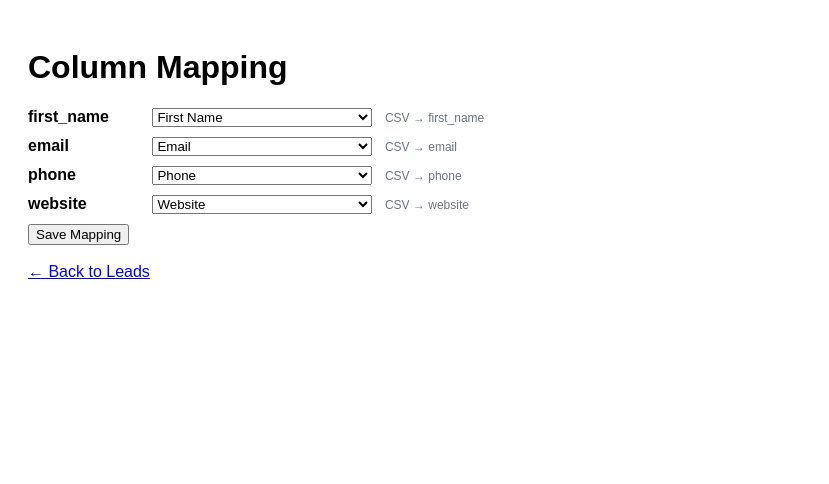
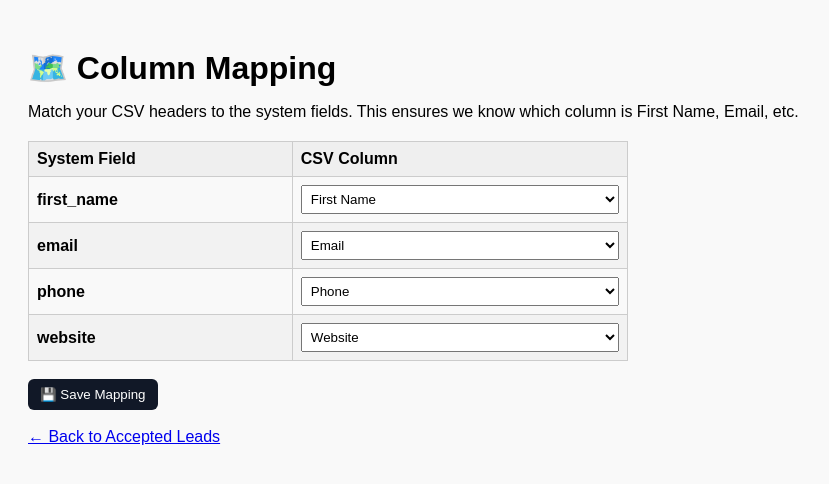
Before and after one commit to jacksonchami117-ui/friday-starter, a Flask app: page /leads/mapping in a window 1280 px wide. Shown: the top 484 px of the page, without its empty margins (0-829 px from the left). Run offline with Flask 3, Linux system fonts and the light colour scheme.

```diff
--- a/templates/mapping.html
+++ b/templates/mapping.html
@@ -1,49 +1,54 @@
-
 <!DOCTYPE html>
 <html lang="en">
 <head>
   <meta charset="UTF-8">
   <title>Column Mapping</title>
   <style>
-    body { font-family: Arial, sans-serif; padding: 20px; }
-    label { display: inline-block; width: 120px; font-weight: bold; }
-    select { min-width: 220px; margin-bottom: 10px; }
-    .hint { color: #6b7280; font-size: 12px; margin-left: 8px; }
+    body { font-family: Arial, sans-serif; padding: 20px; background: #f9f9f9; }
+    h1 { margin-bottom: 15px; }
+    form { margin-top: 20px; }
+    table { border-collapse: collapse; margin-top: 15px; width: 100%; max-width: 600px; }
+    th, td { border: 1px solid #ccc; padding: 8px; text-align: left; }
+    th { background: #efefef; }
+    tr:nth-child(even) { background: #f2f2f2; }
+    select { width: 100%; padding: 5px; }
+    .btn { padding: 8px 12px; background: #111827; color: white; border: none; border-radius: 6px; cursor: pointer; }
+    .btn:hover { background: #2563eb; }
   </style>
 </head>
 <body>
-  <h1>Column Mapping</h1>
+  <h1>🗺️ Column Mapping</h1>
 
-  {% with messages = get_flashed_messages(with_categories=true) %}
-    {% if messages %}
-      <ul>
-        {% for category, message in messages %}
-          <li><strong>{{ category|upper }}:</strong> {{ message }}</li>
+  <p>Match your CSV headers to the system fields. This ensures we know which column is First Name, Email, etc.</p>
+
+  <form method="POST">
+    <table>
+      <thead>
+        <tr><th>System Field</th><th>CSV Column</th></tr>
+      </thead>
+      <tbody>
+        {% for field in system_fields %}
+        <tr>
+          <td><strong>{{ field }}</strong></td>
+          <td>
+            <select name="{{ field }}">
+              <option value="">-- No Mapping --</option>
+              {% for col in headers %}
+                <option value="{{ col }}"
+                  {% if existing.get(field) == col %}selected{% elif suggestions.get(field) == col %}selected{% endif %}>
+                  {{ col }}
+                </option>
+              {% endfor %}
+            </select>
+          </td>
+        </tr>
         {% endfor %}
-      </ul>
-    {% endif %}
-  {% endwith %}
-
-  <form method="post">
-    {% for field in system_fields %}
-      <div>
-        <label for="{{ field }}">{{ field }}</label>
-        <select id="{{ field }}" name="{{ field }}">
-          <option value="">-- (not mapped) --</option>
-          {% for h in headers %}
-            {% set sel = '' %}
-            {% if existing.get(field) == h or suggestions.get(field) == h %}
-              {% set sel = 'selected' %}
-            {% endif %}
-            <option value="{{ h }}" {{ sel }}>{{ h }}</option>
-          {% endfor %}
-        </select>
-        <span class="hint">CSV → {{ field }}</span>
-      </div>
-    {% endfor %}
-    <button type="submit">Save Mapping</button>
+      </tbody>
+    </table>
+    <br>
+    <button type="submit" class="btn">💾 Save Mapping</button>
   </form>
 
-  <br><a href="{{ url_for('leads.list_leads') }}">← Back to Leads</a>
+  <br><a href="{{ url_for('leads.list_leads') }}">← Back to Accepted Leads</a>
 </body>
 </html>
```
